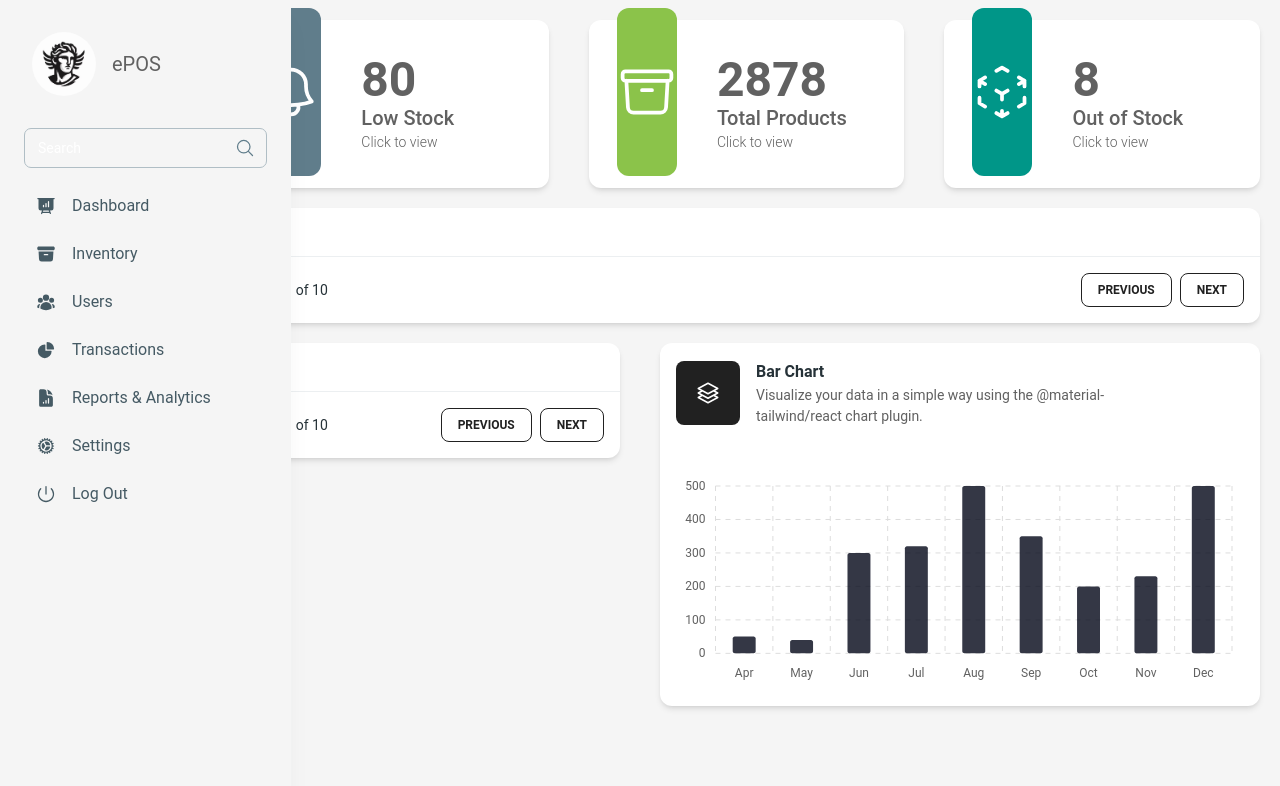
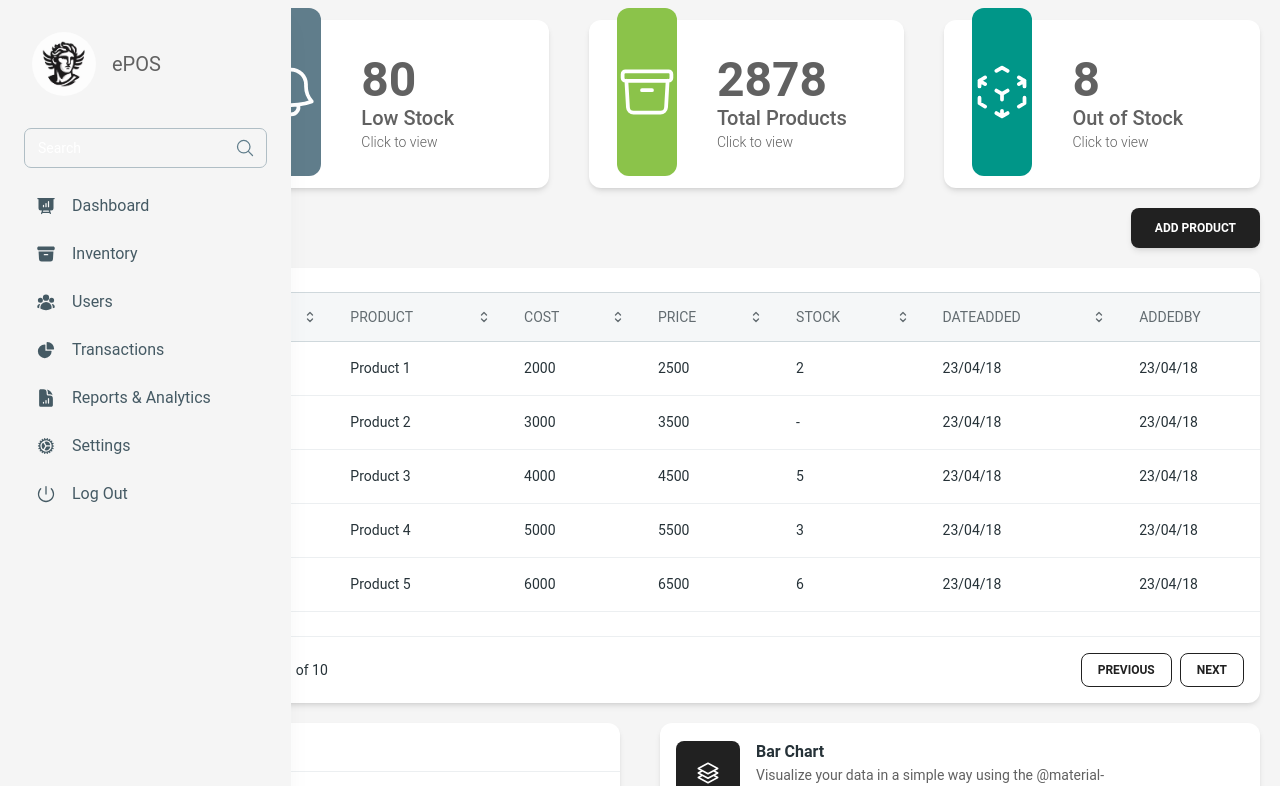
Before and after one commit to pearljan08/pos-web, a React (Vite) app: page /admin/inventory in a window 1280 px wide. Shown: the top 786 px of the page. Built offline with nearby package versions, Linux system fonts and the light colour scheme.

Commit message:
added a modal component

```diff
--- /dev/null
+++ b/src/components/Modal.tsx
@@ -0,0 +1,30 @@
+import { Button, Dialog, DialogBody, DialogFooter, DialogHeader } from "@material-tailwind/react"
+
+const Modal = ({open, handleOpen, dialogBody, dialogFooter}) => {
+  return (
+    <>
+      <Dialog open={open} handler={handleOpen}>
+        <DialogHeader>Its a simple modal.</DialogHeader>
+        <DialogBody>
+          {dialogBody || "No content provided."}
+        </DialogBody>
+        <DialogFooter>
+          <Button
+            variant="text"
+            color="red"
+            onClick={handleOpen}
+            className="mr-1"
+          >
+            <span>Cancel</span>
+          </Button>
+          {dialogFooter || (<Button variant="gradient" color="green" onClick={handleOpen}>
+            <span>Confirm</span>
+          </Button>)}
+
+        </DialogFooter>
+      </Dialog>
+    </>
+  )
+}
+
+export default Modal
--- a/src/components/Table.tsx
+++ b/src/components/Table.tsx
@@ -28,50 +28,13 @@ export function Table({ header, data}) {
 
   return (
     <Card className="h-full w-full">
-      {/* <CardHeader floated={false} shadow={false} className="rounded-none">
-        <div className="mb-8 flex items-center justify-between gap-8">
-          <div>
-            <Typography variant="h5" color="blue-gray">
-              Members list
-            </Typography>
-            <Typography color="gray" className="mt-1 font-normal">
-              See information about all members
-            </Typography>
-          </div>
-          <div className="flex shrink-0 flex-col gap-2 sm:flex-row">
-            <Button variant="outlined" size="sm">
-              view all
-            </Button>
-            <Button className="flex items-center gap-3" size="sm">
-              <UserPlusIcon strokeWidth={2} className="h-4 w-4" /> Add member
-            </Button>
-          </div>
-        </div>
-        <div className="flex flex-col items-center justify-between gap-4 md:flex-row">
-          <Tabs value="all" className="w-full md:w-max">
-            <TabsHeader>
-              {TABS.map(({ label, value }) => (
-                <Tab key={value} value={value}>
-                  &nbsp;&nbsp;{label}&nbsp;&nbsp;
-                </Tab>
-              ))}
-            </TabsHeader>
-          </Tabs>
-          <div className="w-full md:w-72">
-            <Input
-              label="Search"
-              icon={<MagnifyingGlassIcon className="h-5 w-5" />}
-            />
-          </div>
-        </div>
-      </CardHeader> */}
       <CardBody className="overflow-scroll px-0">
         <table className="w-full min-w-max table-auto text-left">
           <thead>
             <tr>
               {columns.map((head, index) => (
                 <th
-                  key={head}
+                  key={index}
                   className="cursor-pointer border-y border-blue-gray-100 bg-blue-gray-50/50 p-4 transition-colors hover:bg-blue-gray-50"
                 >
                   <Typography
@@ -79,7 +42,7 @@ export function Table({ header, data}) {
                     color="blue-gray"
                     className="flex items-center justify-between gap-2 font-normal leading-none opacity-70"
                   >
-                    {head}{" "}
+                    {head.toUpperCase()}{" "}
                     {index !== columns.length - 1 && (
                       <ChevronUpDownIcon strokeWidth={2} className="h-4 w-4" />
                     )}
@@ -89,49 +52,17 @@ export function Table({ header, data}) {
             </tr>
           </thead>
           <tbody>
-            {rows.map(
-              ({ name, terminal, sales }, index) => {
-                const isLast = index === rows.length - 1;
-                const classes = isLast
-                  ? "p-4"
-                  : "p-4 border-b border-blue-gray-50";
-
-                return (
-                  <tr key={name}>
-                    <td className={classes}>
-                      <div className="flex items-center gap-3">
-                        {/* <Avatar src={img} alt={name} size="sm" /> */}
-                        <div className="flex flex-col">
-                          <Typography
-                            variant="small"
-                            color="blue-gray"
-                            className="font-normal"
-                          >
-                            {name}
-                          </Typography>
-                        </div>
-                      </div>
-                    </td>
-                    <td className={classes}>
-                      <div className="flex flex-col">
-                        <Typography
-                          variant="small"
-                          color="blue-gray"
-                          className="font-normal"
-                        >
-                          {terminal}
-                        </Typography>
-                      </div>
-                    </td>
-                    <td className={classes}>
-                      <div className="w-max">
-                        <p className="text-xl">{formatPeso.format(sales)}</p>
-                      </div>
-                    </td>
-                  </tr>
-                );
-              },
-            )}
+          {rows.map((row, rowIndex) => (
+              <tr key={rowIndex} className="border-b border-blue-gray-50">
+                {columns.map((col, colIndex) => (
+                  <td key={colIndex} className="p-4">
+                    <Typography variant="small" color="blue-gray" className="font-normal">
+                      {row[col] || "-"}
+                    </Typography>
+                  </td>
+                ))}
+              </tr>
+            ))}
           </tbody>
         </table>
       </CardBody>
--- a/src/pages/admin/Inventory.tsx
+++ b/src/pages/admin/Inventory.tsx
@@ -1,57 +1,179 @@
-import { Card, CardBody, CardHeader } from "@material-tailwind/react"
+import { Button, Card, CardBody, CardHeader, Input, Select, Textarea, Typography, Option } from "@material-tailwind/react"
 import SideNav from "../../components/SideNav"
 import LineChart from "../../components/LineChart"
 import { Table } from "../../components/Table"
 import BarChart from "../../components/BarChart"
 import { BellIcon, CubeTransparentIcon, ArchiveBoxIcon } from "@heroicons/react/24/outline"
 import { formatPeso } from "../../lib/format"
+import Modal from "../../components/Modal"
+import { useState } from "react"
 
 const Inventory = () => {
+    const [open, setOpen] = useState(false);
+
+    const handleOpen = () => setOpen(!open);
+
     const totalSales = 88.72;
-    const TABLE_HEAD = ["Cashier", "Terminal", "Total Sales"];
+    const TABLE_HEAD = ["id", "product", "cost", "price", "stock", "dateAdded", "addedBy"];
 
     const TABLE_ROWS = [
       {
-        name: "John Michael",
-        terminal: 1,
-        sales: 2000,
-        org: "Organization",
-        online: true,
-        date: "23/04/18",
+        id: "1",
+        product: "Product 1",
+        cost: 2000,
+        price: 2500,
+        stock: 2,
+        dateAdded: "23/04/18",
+        addedBy: "23/04/18",
       },
       {
-        name: "Alexa Liras",
-        terminal: 2,
-        sales: 8673,
-        org: "Developer",
-        online: false,
-        date: "23/04/18",
+        id: "2",
+        product: "Product 2",
+        cost: 3000,
+        price: 3500,
+        stock: 0,
+        dateAdded: "23/04/18",
+        addedBy: "23/04/18",
       },
       {
-        name: "Laurent Perrier",
-        terminal: 3,
-        sales: 9027,
-        org: "Projects",
-        online: false,
-        date: "19/09/17",
+        id: "3",
+        product: "Product 3",
+        cost: 4000,
+        price: 4500,
+        stock: 5,
+        dateAdded: "23/04/18",
+        addedBy: "23/04/18",
       },
       {
-        name: "Michael Levi",
-        terminal: 4,
-        sales: 2319,
-        org: "Developer",
-        online: true,
-        date: "24/12/08",
+        id: "4",
+        product: "Product 4",
+        cost: 5000,
+        price: 5500,
+        stock: 3,
+        dateAdded: "23/04/18",
+        addedBy: "23/04/18",
       },
       {
-        name: "Richard Gran",
-        terminal: 5,
-        sales: 809,
-        org: "Executive",
-        online: false,
-        date: "04/10/21",
+        id: "5",
+        product: "Product 5",
+        cost: 6000,
+        price: 6500,
+        stock: 6,
+        dateAdded: "23/04/18",
+        addedBy: "23/04/18",
       },
     ];
+
+    const modalBody = (
+      <>
+        <div>
+          <Typography
+            variant="small"
+            color="blue-gray"
+            className="mb-2 text-left font-medium"
+          >
+            Name
+          </Typography>
+          <Input
+            color="gray"
+            size="lg"
+            placeholder="eg. White Shoes"
+            name="name"
+            className="placeholder:opacity-100 focus:!border-t-gray-900"
+            containerProps={{
+              className: "!min-w-full",
+            }}
+            labelProps={{
+              className: "hidden",
+            }}
+          />
+        </div>
+        <div>
+          <Typography
+            variant="small"
+            color="blue-gray"
+            className="mb-2 text-left font-medium"
+          >
+            Category
+          </Typography>
+          <Select
+            className="!w-full !border-[1.5px] !border-blue-gray-200/90 !border-t-blue-gray-200/90 bg-white text-gray-800 ring-4 ring-transparent placeholder:text-gray-600 focus:!border-primary focus:!border-t-blue-gray-900 group-hover:!border-primary"
+            placeholder="1"
+            labelProps={{
+              className: "hidden",
+            }}
+          >
+            <Option>Clothing</Option>
+            <Option>Fashion</Option>
+            <Option>Watches</Option>
+          </Select>
+        </div>
+        <div className="flex gap-4">
+          <div className="w-full">
+            <Typography
+              variant="small"
+              color="blue-gray"
+              className="mb-2 text-left font-medium"
+            >
+              Weight
+            </Typography>
+            <Input
+              color="gray"
+              size="lg"
+              placeholder="eg. <8.8oz | 250g"
+              name="weight"
+              className="placeholder:opacity-100 focus:!border-t-gray-900"
+              containerProps={{
+                className: "!min-w-full",
+              }}
+              labelProps={{
+                className: "hidden",
+              }}
+            />
+          </div>
+          <div className="w-full">
+            <Typography
+              variant="small"
+              color="blue-gray"
+              className="mb-2 text-left font-medium"
+            >
+              Size
+            </Typography>
+            <Input
+              color="gray"
+              size="lg"
+              placeholder="eg. US 8"
+              name="size"
+              className="placeholder:opacity-100 focus:!border-t-gray-900"
+              containerProps={{
+                className: "!min-w-full",
+              }}
+              labelProps={{
+                className: "hidden",
+              }}
+            />
+          </div>
+        </div>
+        <div>
+          <Typography
+            variant="small"
+            color="blue-gray"
+            className="mb-2 text-left font-medium"
+          >
+            Description (Optional)
+          </Typography>
+          <Textarea
+            rows={7}
+            placeholder="eg. This is a white shoe with a comfortable sole."
+            className="!w-full !border-[1.5px] !border-blue-gray-200/90 !border-t-blue-gray-200/90 bg-white text-gray-600 ring-4 ring-transparent focus:!border-primary focus:!border-t-blue-gray-900 group-hover:!border-primary"
+            labelProps={{
+              className: "hidden",
+            }}
+          />
+        </div>
+      </>
+    );
+
 
     return (
         <div className="bg-gray-100 min-w-screen min-h-screen">
@@ -106,8 +228,12 @@ const Inventory = () => {
             <div className="col-span-5">
               <div className="grid grid-cols-3">
                 <div className="col-span-3">
+                  <div className="m-5 mt-0 flex justify-end">
+                    <Button onClick={handleOpen}>Add Product</Button>
+                    <Modal open={open} handleOpen={handleOpen} dialogBody={modalBody}/>
+                  </div>
                   <section className="m-5 mt-0">
-                  <Table/>
+                    <Table header={TABLE_HEAD} data={TABLE_ROWS}/>
                   </section>
                 </div>
               </div>
```
